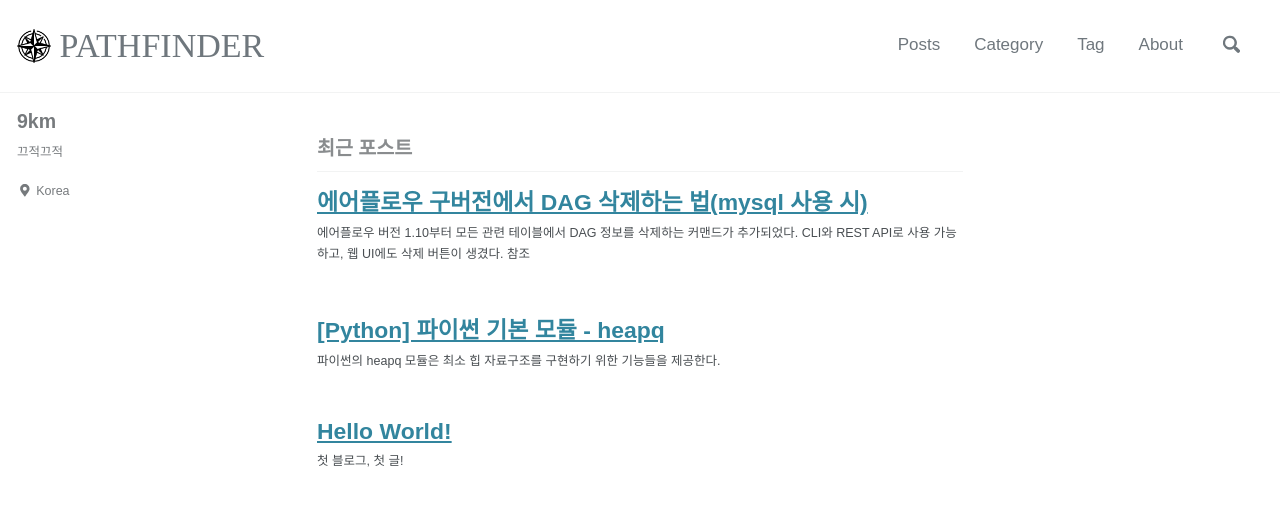
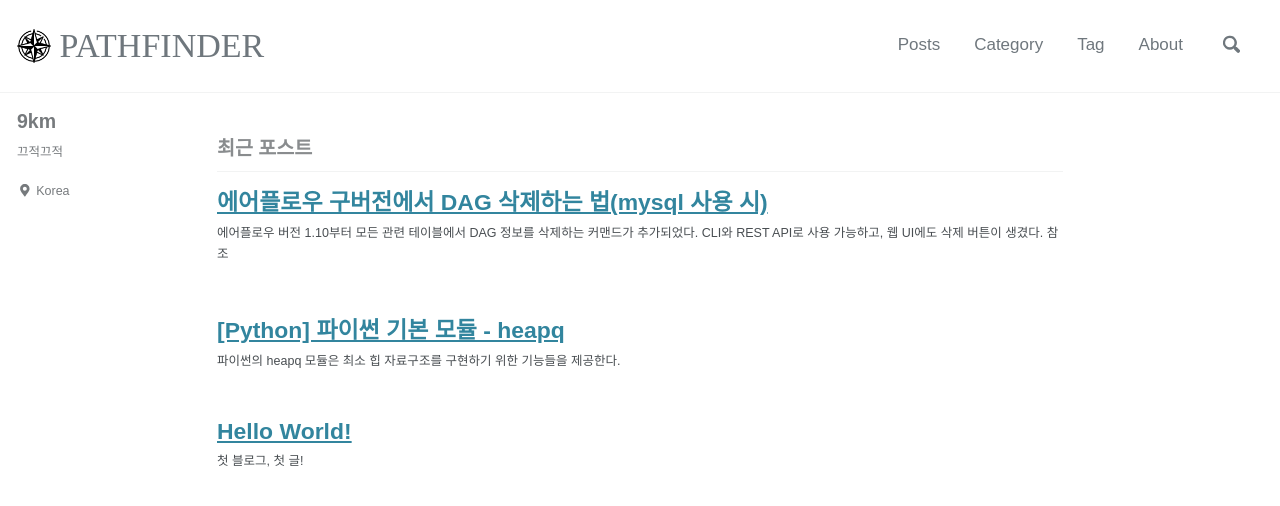
Before and after one commit to 9kilometer/9kilometer.github.io, a Jekyll site: the page built from index.html, in a window 1280 px wide and 900 px high. Shown: the top 506 px of the window. Built offline with Jekyll 4.4.1, drawn with Linux system fonts in a browser that asks for light colours; cached includes are drawn as plain includes; some web fonts are replaced; the list of posts is cut into pages by our own code.

Commit message:
css 수정5 (문단과 리스트 사이의 간격 조정, 페이지 오른쪽 빈공간 조정)

```diff
--- a/_sass/minimal-mistakes/_page.scss
+++ b/_sass/minimal-mistakes/_page.scss
@@ -90,6 +90,11 @@
     & + div.highlighter-rouge {
       margin-top: -($indent-var);
       margin-bottom: 0.4em;
+    }
+
+    /* custom: 문단과 리스트 사이의 margin 조절 */
+    & + ul {
+      margin-top: -($indent-var) + 0.5em;
     }
 
     /* sibling indentation*/
--- a/_sass/minimal-mistakes/_variables.scss
+++ b/_sass/minimal-mistakes/_variables.scss
@@ -163,7 +163,9 @@ $x-large: 1280px !default;
    ========================================================================== */
 
 $right-sidebar-width-narrow: 200px !default;
-$right-sidebar-width: 300px !default;
+/* custom: 페이지 오른쪽의 빈공간(?) 영역 조절 */
+// $right-sidebar-width: 300px !default;
+$right-sidebar-width: 200px !default;
 $right-sidebar-width-wide: 400px !default;
 
 /*
```
